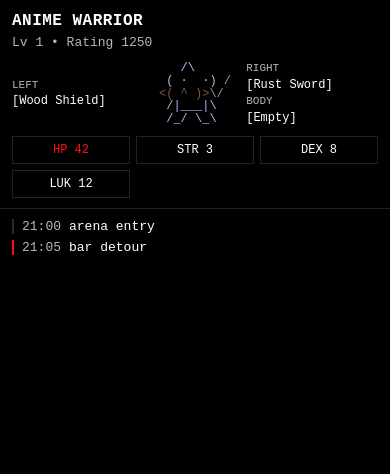
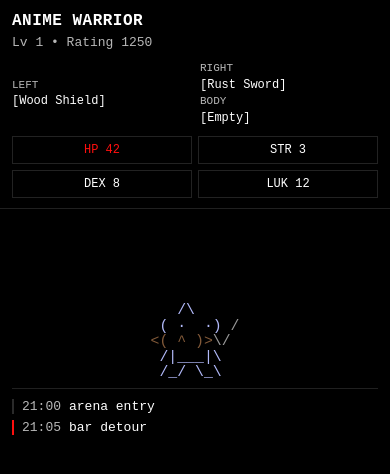
Before and after one commit to yeargor/palmerin, a website: page index.html in a window 390 px wide. Drawn offline with Linux system fonts and the light colour scheme.

Commit message:
checkpoint: before enlarging fighter sprite

```diff
--- a/index.html
+++ b/index.html
@@ -21,11 +21,7 @@
             <p id="leftHand">[Wood Shield]</p>
           </div>
 
-          <pre class="sprite" aria-label="character sprite"><span class="sprite-main">    /\
-  ( ·  ·) </span><span class="sprite-sword">/ </span><span class="sprite-main">
- </span><span class="sprite-shield">&lt;( ^ )&gt;</span><span class="sprite-sword">\/</span><span class="sprite-main">
-  /|___|\
-  /_/ \_\   </span></pre>
+          <div class="equip-center-spacer" aria-hidden="true"></div>
 
           <div class="equip equip-right">
             <p class="equip-label">RIGHT</p>
@@ -38,6 +34,15 @@
         <div class="stats" id="statsRow"></div>
       </section>
 
+      <section class="fighter-stage" aria-label="arena stage">
+        <pre class="sprite" aria-label="character sprite"><span class="sprite-main">    /\
+  ( ·  ·) </span><span class="sprite-sword">/ </span><span class="sprite-main">
+ </span><span class="sprite-shield">&lt;( ^ )&gt;</span><span class="sprite-sword">\/</span><span class="sprite-main">
+  /|___|\
+  /_/ \_\   </span></pre>
+        <div class="stage-line" aria-hidden="true"></div>
+      </section>
+
       <section class="log-wrap" id="logContainer" aria-live="polite">
         <ul class="log-list" id="logList"></ul>
       </section>
--- a/styles.css
+++ b/styles.css
@@ -31,6 +31,7 @@ body {
 
 .app {
   height: 100vh;
+  min-height: 100svh;
   display: flex;
   flex-direction: column;
   background: var(--bg);
@@ -66,6 +67,10 @@ body {
   align-items: center;
 }
 
+.equip-center-spacer {
+  min-width: clamp(130px, 34vw, 220px);
+}
+
 .equip {
   font-size: 12px;
   line-height: 1.25;
@@ -84,7 +89,7 @@ body {
 .sprite {
   margin: 0;
   line-height: 1.05;
-  font-size: 13px;
+  font-size: clamp(14px, 3.8vw, 20px);
   text-align: center;
   white-space: pre;
   color: var(--rare);
@@ -149,12 +154,47 @@ body {
   border-left-color: var(--accent);
 }
 
+.fighter-stage {
+  position: relative;
+  height: clamp(130px, 30vh, 220px);
+  display: flex;
+  align-items: flex-end;
+  justify-content: center;
+  padding: 0 12px;
+}
+
+.fighter-stage .sprite {
+  position: absolute;
+  left: 50%;
+  bottom: 8px;
+  transform: translateX(-50%);
+  z-index: 1;
+}
+
+.stage-line {
+  width: 100%;
+  border-top: 1px solid #202020;
+}
+
 @media (max-width: 420px) {
   .hero-header h1 {
     font-size: 16px;
   }
 
-  .sprite {
-    font-size: 12px;
+  .hero-grid {
+    grid-template-columns: 1fr 1fr;
+    gap: 10px;
+  }
+
+  .equip-center-spacer {
+    display: none;
+  }
+
+  .stats {
+    grid-template-columns: repeat(2, minmax(0, 1fr));
+  }
+
+  .fighter-stage {
+    height: clamp(120px, 26vh, 180px);
   }
 }
```
